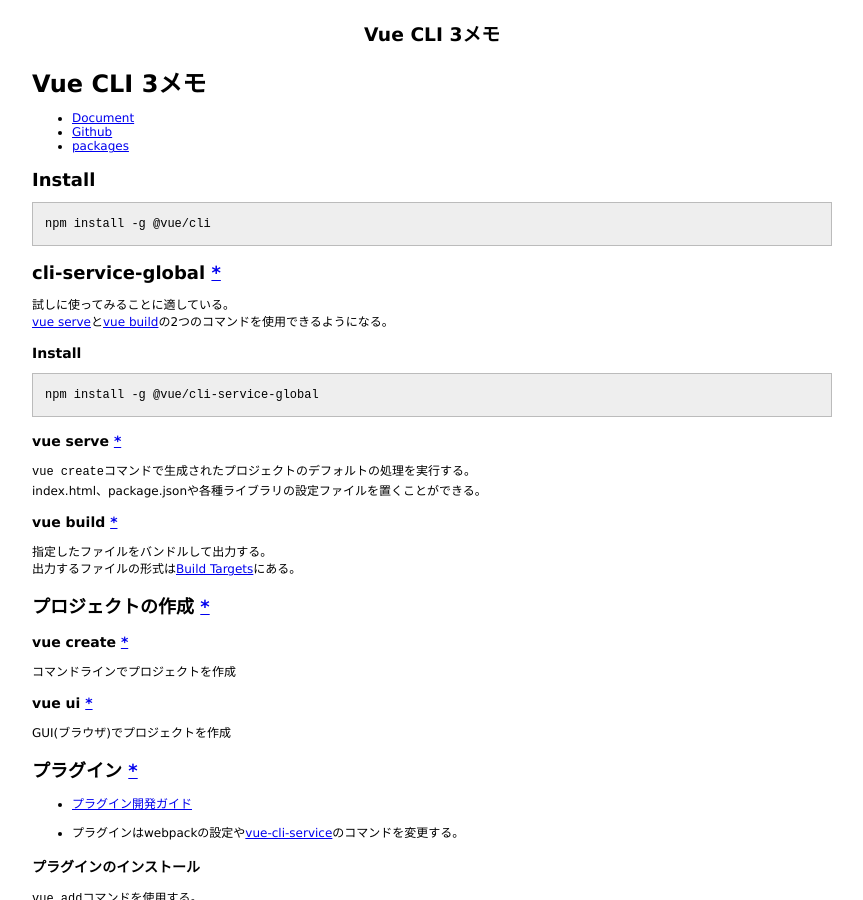
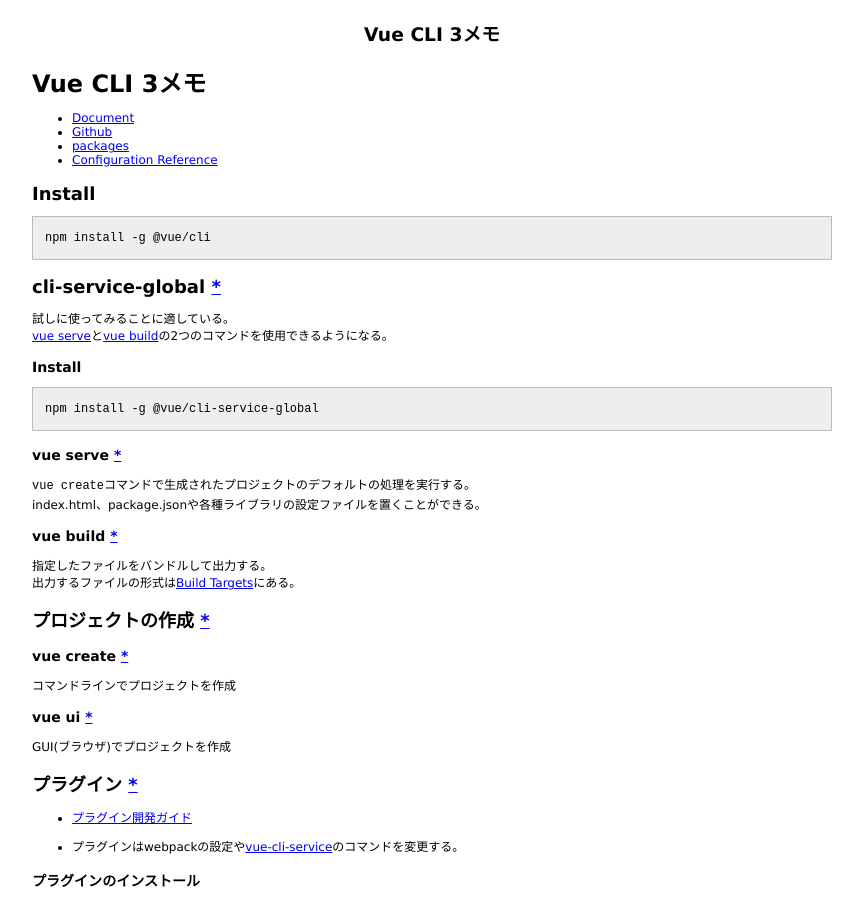
Before and after one commit to 38elements/38elements.github.com, a Jekyll site: the page built from _posts/2018-09-01-vue-cli-3.md, in a window 1280 px wide and 900 px high. Shown: the whole window, without its empty margins (208-1071 px from the left). Built offline with Jekyll 4.4.1, drawn with Linux system fonts in a browser that asks for light colours.

Commit message:
Update 2018-09-01-vue-cli-3.md

```diff
--- a/_posts/2018-09-01-vue-cli-3.md
+++ b/_posts/2018-09-01-vue-cli-3.md
@@ -7,6 +7,7 @@ title: Vue CLI 3メモ
 * [Document](https://cli.vuejs.org/)
 * [Github](https://github.com/vuejs/vue-cli)
 * [packages](https://github.com/vuejs/vue-cli/tree/dev/packages/%40vue)
+* [Configuration Reference](https://cli.vuejs.org/config/)
 
 ## Install
 
```
